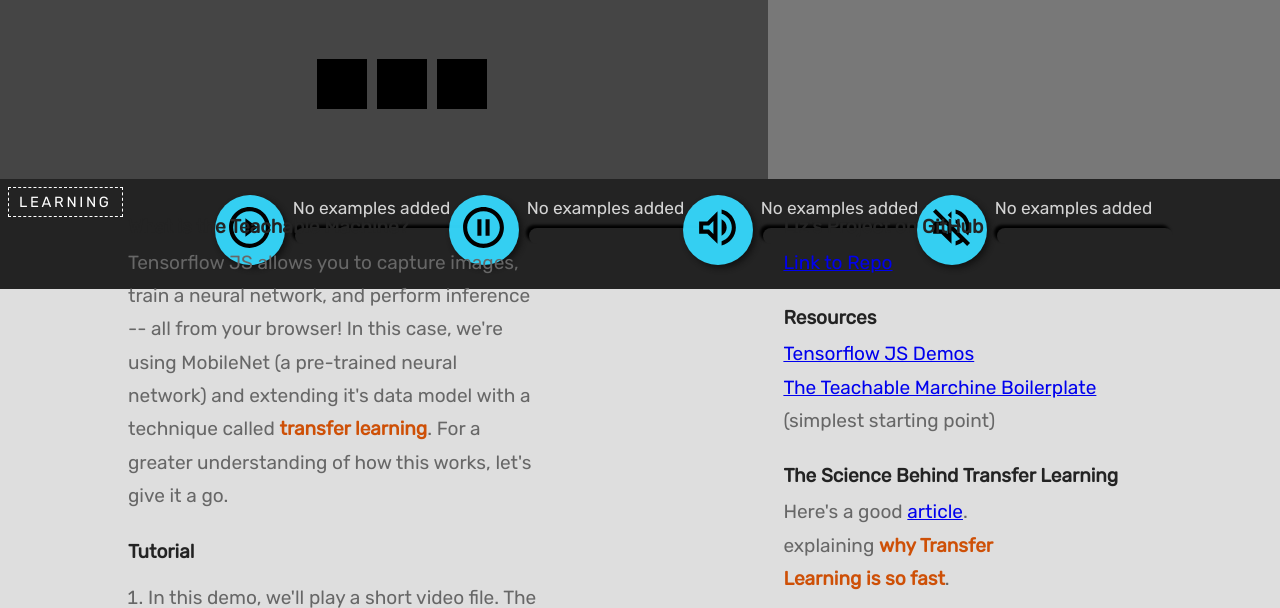
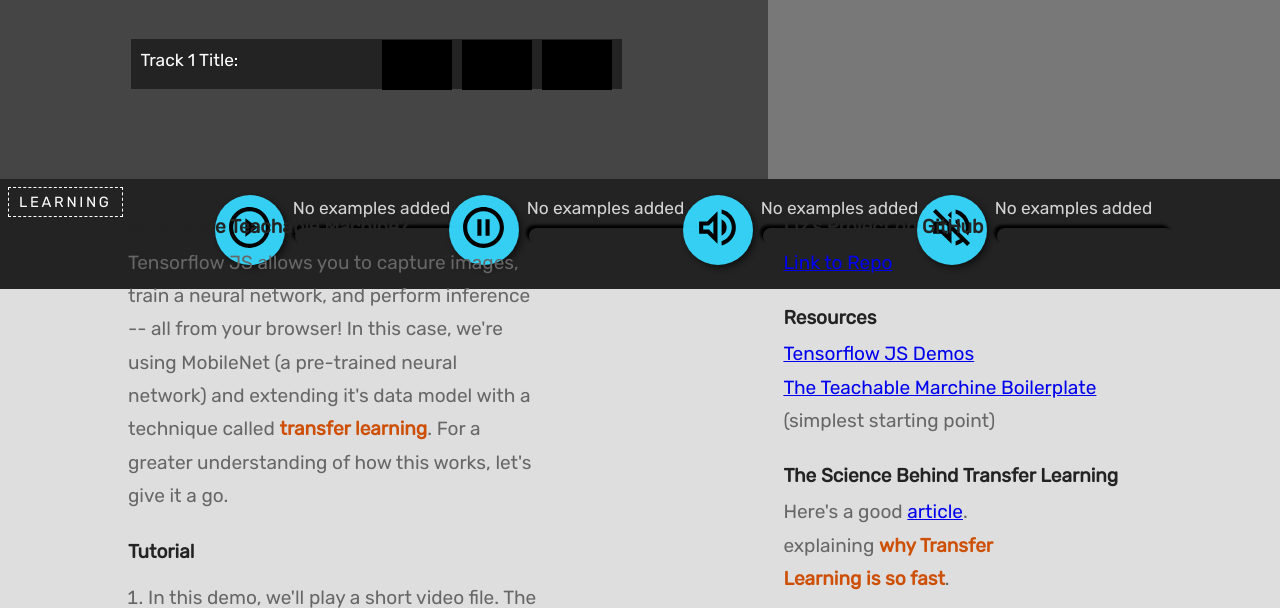
Before and after one commit to LizMyers/transfer-learning, a website with bundled scripts: page index.html in a window 1280 px wide. Shown: the part 411-1019 px from the top of the page. Built offline with nearby package versions, Linux system fonts and the light colour scheme; no server answers; what @tensorflow-models/knn-classifier, @tensorflow-models/mobilenet would draw is missing.

Commit message:
Added Output toolbar/song titles/ thumbs

```diff
--- a/index.html
+++ b/index.html
@@ -26,6 +26,7 @@
              </video>
 
             <div id="output-selectors">
+                <span id="music-credit">Music Source / 1:00</span>
                 <ul>
                     <li>
                         <div id="out1" class="thumbnail"></div>
--- a/main.js
+++ b/main.js
@@ -27,6 +27,12 @@
     "/img/icon_snd_on.svg",
     "/img/icon_snd_off.svg"
 ];
+const musicTitlesArray = [
+    "Track 1 Title: ",
+    "Track 2 Title: ",
+    "Track 3 Title: ",
+];
+
 // Webcam image size. Must be 227.
 const IMAGE_SIZE = 227;
 // K value for KNN
@@ -50,6 +56,7 @@
         this.video = document.getElementById("input_video");
         this.video.setAttribute('autoplay', '');
         this.video.setAttribute('playsinline', '');
+        document.getElementById('output-selectors').querySelector('span').innerText = musicTitlesArray[0];
 
         // Add video element to DOM
         document.body.appendChild(this.video);
@@ -75,23 +82,28 @@
             const vid1 = "/media/tester.mp4";
             const vid2 = "/media/flowers.mp4";
             const vid3 = "/media/tester.mp4";
+
             const container = document.getElementById('output_video');
             const source = document.getElementById('mp4video');
+            const title = document.getElementById('music-credit');
 
             // User clicked first thumbnail
             out1.addEventListener('click', function(event) {
                 source.setAttribute('src', vid1)
                 container.load(source);
+                title.innerText = musicTitlesArray[0];
             });
             // User clicked second thumbnail
             out2.addEventListener("click", function(event) {
                 source.setAttribute("src", vid2);
                 container.load(source);
+                title.innerText = musicTitlesArray[1];
             });
             // User clicked third thumnail
             out3.addEventListener("click", function(event) {
                 source.setAttribute("src", vid3);
                 container.load(source);
+                title.innerText = musicTitlesArray[2];
             });
             // Create info text
             const infoText = document.createElement('span');
@@ -183,20 +195,20 @@
                     // If Confidence score > 50% 'light up' relevant btn and display meter value
                     // Play/Pause and UnMute/Mute function as toggles - so we need to set color of
                     // opposite toggle back to (default) blue
-                    if (res.classIndex == 0 && res.confidences[i] >= .5) {
+                    if (res.classIndex == 0 && res.confidences[i] >= .8) {
                         document.getElementById("output_video").play();
                         document.getElementById("elem0").querySelector('button').style.backgroundColor = "orange";
                         document.getElementById("elem1").querySelector('button').style.backgroundColor = "#35D9FE";
-                    } else if (res.classIndex == 1 && res.confidences[i] >= .5) {
+                    } else if (res.classIndex == 1 && res.confidences[i] >= .8) {
                         document.getElementById("output_video").pause();
                         document.getElementById("elem1").querySelector('button').style.backgroundColor = "orange";
                         document.getElementById("elem0").querySelector('button').style.backgroundColor = "#35D9FE";
-                    } else if (res.classIndex == 2 && res.confidences[i] >= .5) {
+                    } else if (res.classIndex == 2 && res.confidences[i] >= .8) {
                         document.getElementById("output_video").volume = 1;
                         document.getElementById("output_video").muted = false;
                         document.getElementById("elem2").querySelector('button').style.backgroundColor = "orange";
                         document.getElementById("elem3").querySelector('button').style.backgroundColor = "#35D9FE";
-                    } else if (res.classIndex == 3 && res.confidences[i] >= .5) {
+                    } else if (res.classIndex == 3 && res.confidences[i] >= .8) {
                         document.getElementById("output_video").muted = true;
                         document.getElementById("elem3").querySelector('button').style.backgroundColor = "orange";
                         document.getElementById("elem2").querySelector('button').style.backgroundColor = "#35D9FE";
--- a/styles.css
+++ b/styles.css
@@ -89,6 +89,7 @@
         li {
             float: left;
         }
+        /*----------LEARNING AREA ---------------*/
 
         ul#trainingBtns {
             position: absolute;
@@ -174,26 +175,39 @@
             padding: 0px;
             border-radius: 10px;
         }
+        /*----------OUTPUT AREA ---------------*/
 
         #output-selectors {
             display: block;
             position: absolute;
-            right: 0;
-            bottom: 180px;
-            width: 60%;
+            left: 17%;
+            bottom: 200px;
+            width: 64%;
             height: 50px;
-            text-align: center;
+            background: #232323;
+        }
+
+        #output-selectors>ul {
+            float: right;
+        }
+
+        #music-credit {
+            display: block;
+            color: white;
+            font-size: 1em;
+            width: 50%;
+            margin: 10px 0 0 10px;
             border: 0px solid yellow;
         }
 
         .thumbnail {
             display: block;
-            width: 50px;
+            width: 70px;
             height: 50px;
-            margin-left: 10px;
-            border: 0px solid white;
+            margin-top: -32px;
+            margin-right: 10px;
+            background: black;
             cursor: pointer;
-            background: black;
         }
 
         img {
```
